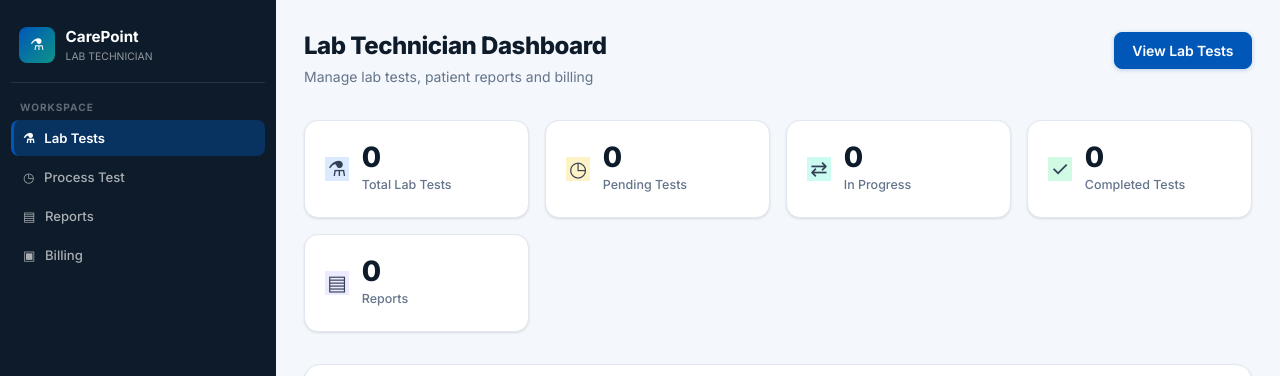
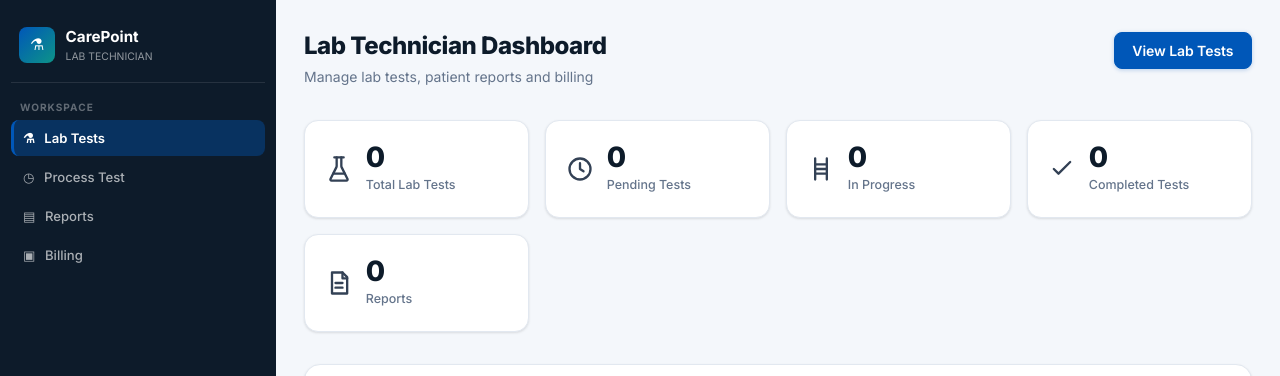
Before and after one commit to pra4teek/ClinicManagementSystem, a React (Vite) app in the folder frontend-react/: page /lab-tests in a window 1280 px wide. Both pictures are taken after a click on the button "Lab Tech". Shown: the top 376 px of the page. Built offline with nearby package versions, Linux system fonts and the light colour scheme.

Commit message:
Updated the icon

```diff
--- a/frontend-react/src/pages/LabTestList.jsx
+++ b/frontend-react/src/pages/LabTestList.jsx
@@ -187,13 +187,13 @@ export default function LabTestList() {
 
         <div className="stats-grid lab-stats">
           {[
-            ['⚗', counts.total, 'Total Lab Tests', 'blue'],
-            ['◷', counts.pending, 'Pending Tests', 'amber'],
-            ['⇄', counts.progress, 'In Progress', 'teal'],
-            ['✓', counts.completed, 'Completed Tests', 'green'],
-            ['▤', counts.reports, 'Reports', 'indigo'],
-          ].map(([icon, count, label, tone]) => <div className="stat-card" key={label}>
-            <span className={`stat-icon ${tone}`}>{icon}</span><span><strong className="stat-value">{count}</strong><span className="stat-label">{label}</span></span>
+            ['flask', counts.total, 'Total Lab Tests'],
+            ['clock', counts.pending, 'Pending Tests'],
+            ['progress', counts.progress, 'In Progress'],
+            ['check', counts.completed, 'Completed Tests'],
+            ['report', counts.reports, 'Reports'],
+          ].map(([icon, count, label]) => <div className="stat-card" key={label}>
+            <LabStatIcon name={icon} /><span><strong className="stat-value">{count}</strong><span className="stat-label">{label}</span></span>
           </div>)}
         </div>
 
@@ -306,6 +306,22 @@ export default function LabTestList() {
   );
 }
 
+function LabStatIcon({ name }) {
+  const iconPaths = {
+    flask: <><path d="M10 2v7.5a2 2 0 0 1-.2.9L4.7 20.6a1 1 0 0 0 .9 1.4h12.8a1 1 0 0 0 .9-1.4l-5.1-10.2a2 2 0 0 1-.2-.9V2" /><path d="M8 2h8M7 16h10" /></>,
+    clock: <><circle cx="12" cy="12" r="9" /><path d="M12 7v5l3 2" /></>,
+    progress: <><path d="M7 3v18M17 3v18M7 8h10M7 12h10M7 16h10" /></>,
+    check: <path d="m5 12 4 4L19 6" />,
+    report: <><path d="M6 3h9l4 4v14H6z" /><path d="M15 3v5h4M9 12h6M9 16h6" /></>,
+  };
+
+  return (
+    <svg className="lab-stat-icon" viewBox="0 0 24 24" aria-hidden="true">
+      {iconPaths[name]}
+    </svg>
+  );
+}
+
 function StatusBadge({ status }) {
   const style = status === 'Completed' || status === 'Paid' ? 'badge-completed'
     : status === 'In Progress' ? 'badge-in-progress'
--- a/frontend-react/src/styles/labPages.css
+++ b/frontend-react/src/styles/labPages.css
@@ -82,7 +82,7 @@
 .lab-page-header .page-title { font-size: 1.5rem; }
 .lab-stats { grid-template-columns: repeat(5, minmax(0, 1fr)); gap: 1.25rem; margin-bottom: 2rem; }
 .lab-stats .stat-card { min-height: 98px; padding: 1rem 1.25rem; gap: .8rem; border-radius: 14px; }
-.lab-stats .stat-icon { width: 24px; height: 24px; border-radius: 0; background: transparent; color: #334155; font-size: 1.3rem; }
+.lab-stats .lab-stat-icon { width: 28px; height: 28px; flex: none; fill: none; stroke: #334155; stroke-width: 2; stroke-linecap: round; stroke-linejoin: round; }
 .lab-stats .stat-value { display: block; font-size: 1.75rem; }
 .lab-stats .stat-label { display: block; margin-top: .2rem; font-size: .78rem; }
 .lab-card { margin-bottom: 1rem; }
```
